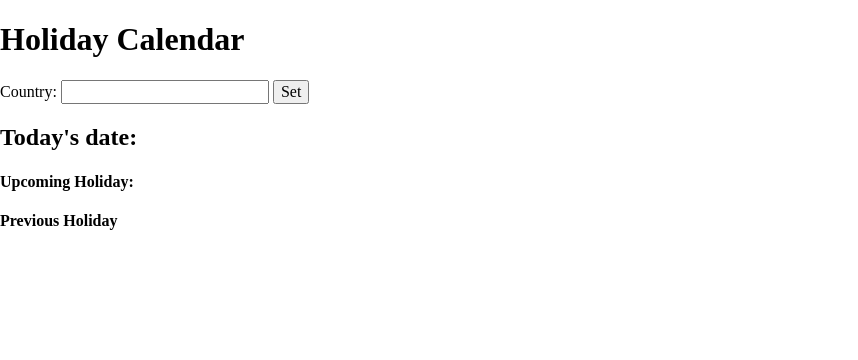
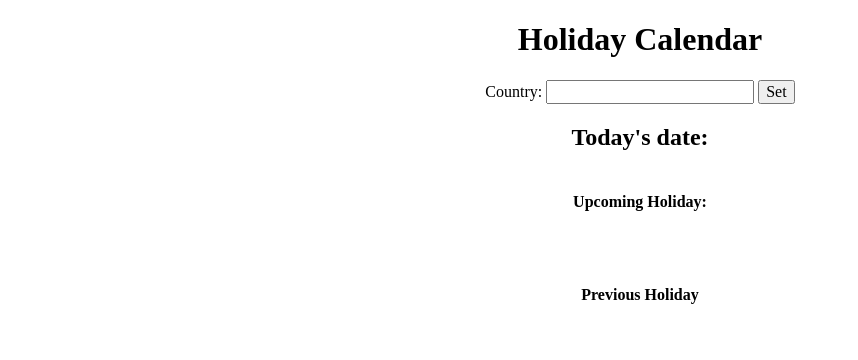
Before and after one commit to MedHam94/100Devs-Projects, a plain HTML site: page holiday-calendar/index.html in a window 1280 px wide. Shown: the whole page, without its empty margins (0-858 px from the left). Drawn offline with Linux system fonts and the light colour scheme.

Commit message:
organize the element

```diff
--- a/holiday-calendar/css/style.css
+++ b/holiday-calendar/css/style.css
@@ -15,6 +15,18 @@ img{
   margin: 0 auto;
 }
 
+header h1{
+  text-align: center;
+}
+
+main{
+  margin: 0 auto;
+  display: flex;
+  width: 700px;
+  flex-direction: column;
+  align-items: center;
+}
+
 
 /******************************************
 /* ADDITIONAL STYLES
--- a/holiday-calendar/index.html
+++ b/holiday-calendar/index.html
@@ -16,11 +16,11 @@
 			<h1>Holiday Calendar</h1>
 		</header>
 		<main>
-
-			<label for="name">Country:</label>
-			<input type="text">
-			<button type="button" name="button">Set</button>
-
+			<div>
+				<label for="name">Country:</label>
+				<input type="text">
+				<button type="button" name="button">Set</button>
+			</div>
 			<h2>Today's date:</h2>
 			<span class="todayDate"></span>
 			<h4>Upcoming Holiday:</h4>
```
